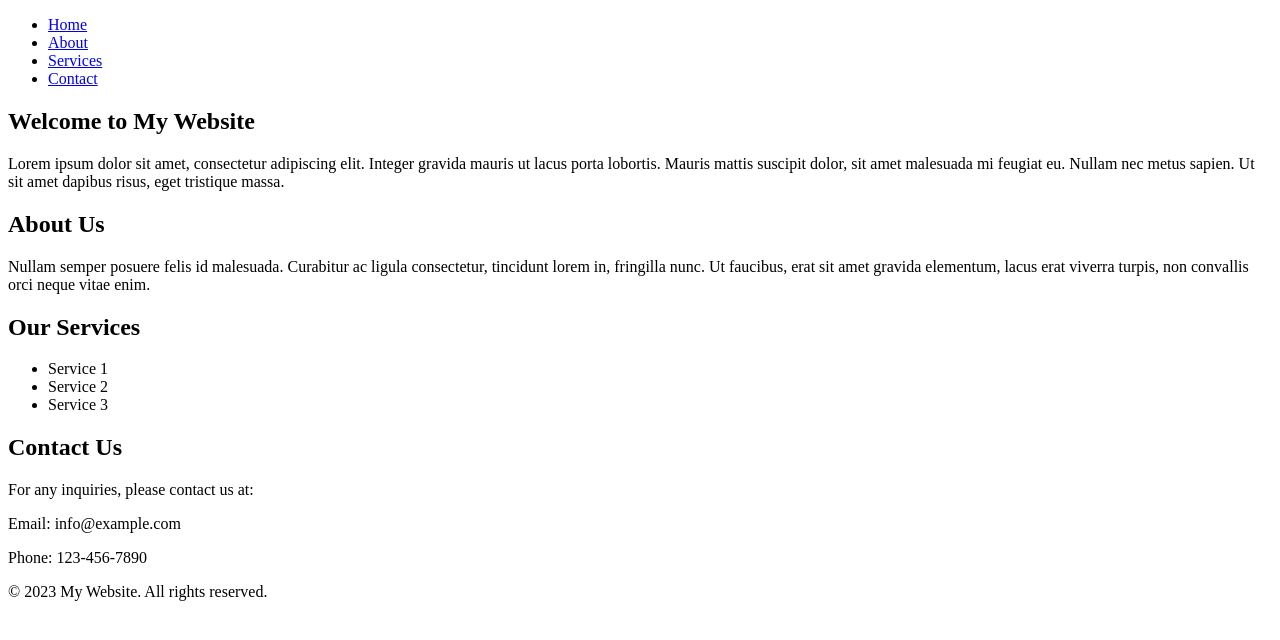
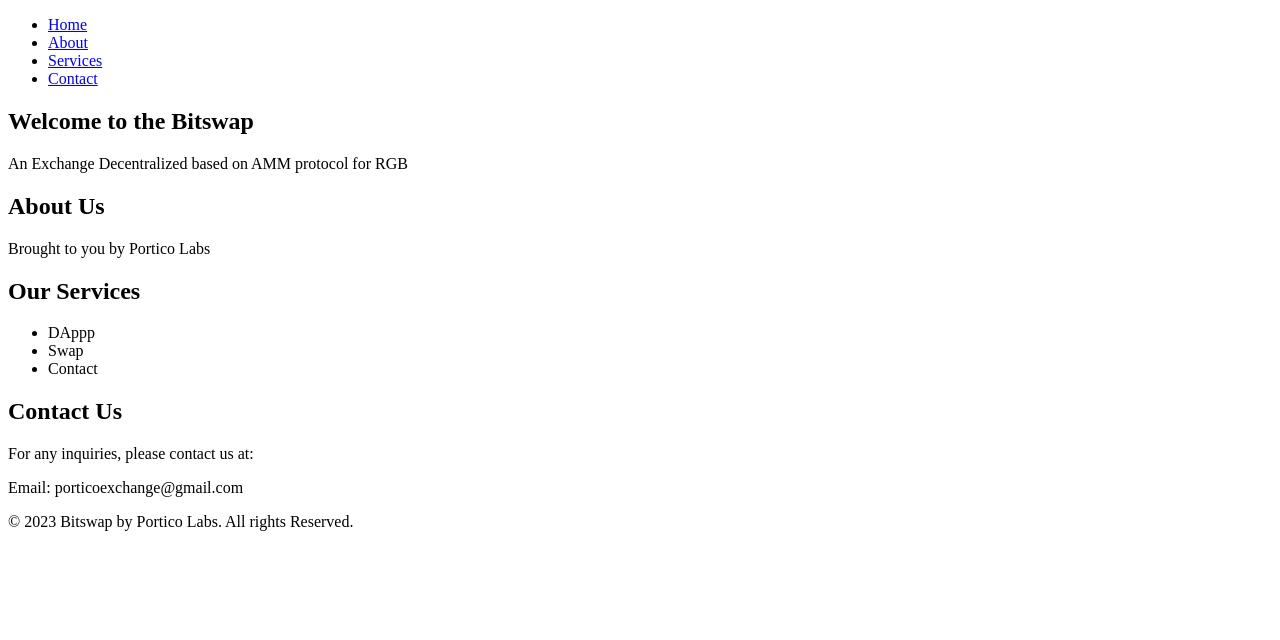
Before and after one commit to BitSwap-BiFi/bitswap-bifi.github.io, a plain HTML site: page index.html in a window 1280 px wide. Drawn offline with Linux system fonts and the light colour scheme.

Commit message:
Update index.html

```diff
--- a/index.html
+++ b/index.html
@@ -1,8 +1,8 @@
 <!DOCTYPE html>
 <html>
 <head>
-  <title>My Website</title>
-  <link rel="stylesheet" type="text/css" href="styles.css">
+  <title>Bitswap - DEX AMM on RGB protocol</title>
+  <link rel="stylesheet" type="text/css" href="color.css">
 </head>
 <body>
   <header>
@@ -18,34 +18,33 @@
 
   <main>
     <section>
-      <h1>Welcome to My Website</h1>
-      <p>Lorem ipsum dolor sit amet, consectetur adipiscing elit. Integer gravida mauris ut lacus porta lobortis. Mauris mattis suscipit dolor, sit amet malesuada mi feugiat eu. Nullam nec metus sapien. Ut sit amet dapibus risus, eget tristique massa.</p>
+      <h1>Welcome to the Bitswap</h1>
+      <p>An Exchange Decentralized based on AMM protocol for RGB</p>
     </section>
 
     <section>
       <h2>About Us</h2>
-      <p>Nullam semper posuere felis id malesuada. Curabitur ac ligula consectetur, tincidunt lorem in, fringilla nunc. Ut faucibus, erat sit amet gravida elementum, lacus erat viverra turpis, non convallis orci neque vitae enim.</p>
+      <p>Brought to you by Portico Labs</p>
     </section>
 
     <section>
       <h2>Our Services</h2>
       <ul>
-        <li>Service 1</li>
-        <li>Service 2</li>
-        <li>Service 3</li>
+        <li>DAppp</li>
+        <li>Swap</li>
+        <li>Contact</li>
       </ul>
     </section>
 
     <section>
       <h2>Contact Us</h2>
       <p>For any inquiries, please contact us at:</p>
-      <p>Email: info@example.com</p>
-      <p>Phone: 123-456-7890</p>
+      <p>Email: porticoexchange@gmail.com</p>
     </section>
   </main>
 
   <footer>
-    <p>&copy; 2023 My Website. All rights reserved.</p>
+    <p>&copy; 2023 Bitswap by Portico Labs. All rights Reserved.</p>
   </footer>
 </body>
 </html>
```
